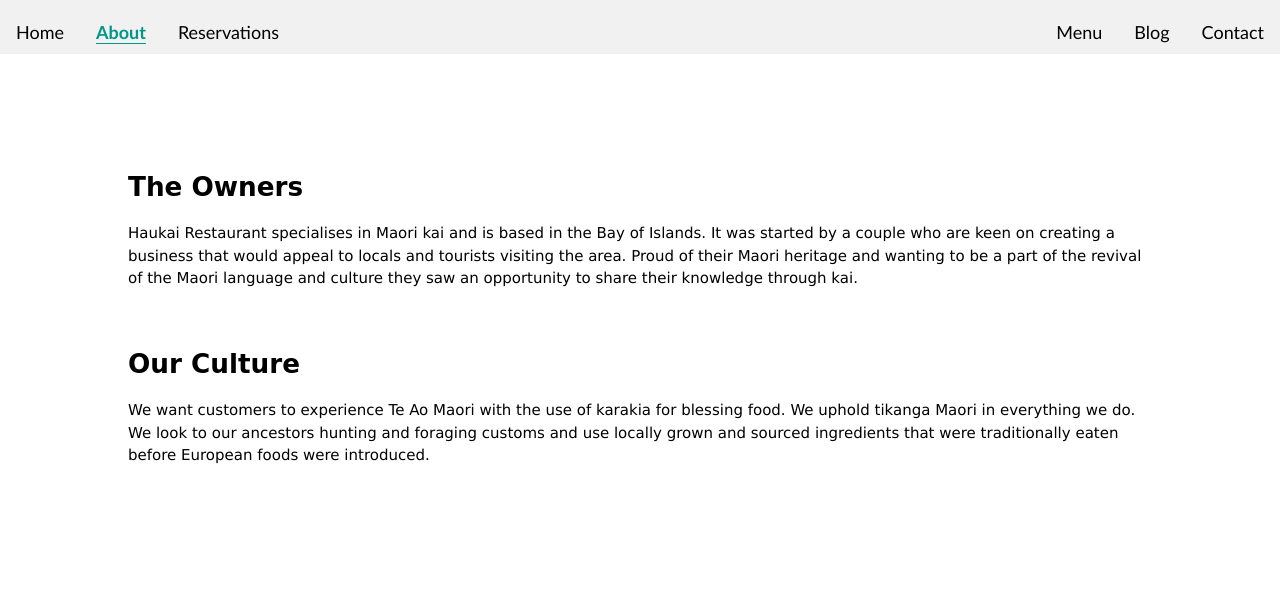
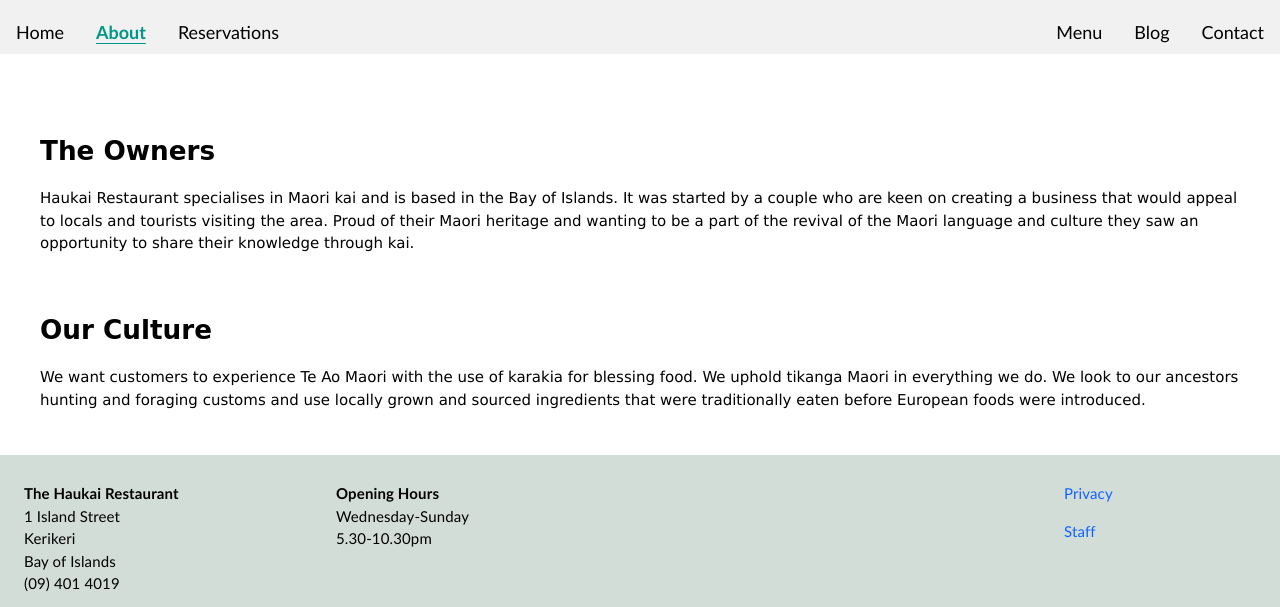
Before and after one commit to JessMeetsProgramming/haukai, a plain HTML site: page about/about.html in a window 1280 px wide. Shown: the part 193-800 px from the top of the page. Drawn offline with nearby package versions, Linux system fonts and the light colour scheme.

Commit message:
about page w3.css

```diff
--- a/about/about.html
+++ b/about/about.html
@@ -113,10 +113,11 @@
 			</div>
 		</nav>
 
-		<main class="main-container">
-			<div class="content" id="about-text">
+
+		<main class="w3-container w3-padding-large w3-margin">
+
 				<h3 class="body-heading">The Owners</h3>
-				<p class="about-text">
+				<p class="w3-section">
 					Haukai Restaurant specialises in Maori kai and is based in the Bay of
 					Islands. It was started by a couple who are keen on creating a
 					business that would appeal to locals and tourists visiting the area.
@@ -125,14 +126,14 @@
 					their knowledge through kai.
 				</p>
 				<h3 class="body-heading">Our Culture</h3>
-				<p class="about-text">
+				<p class="w3-section">
 					We want customers to experience Te Ao Maori with the use of karakia
 					for blessing food. We uphold tikanga Maori in everything we do. We
 					look to our ancestors hunting and foraging customs and use locally
 					grown and sourced ingredients that were traditionally eaten before
 					European foods were introduced.
 				</p>
-			</div>
+
 		</main>
 
 
--- a/styles/styles.css
+++ b/styles/styles.css
@@ -151,19 +151,6 @@
 
 
 
-/*ABOUT page rule sets-----------------------------------------------------------*/
-/*positioning and text styling*/
-#about-text {
-	display: block;
-	line-height:1.5;
-	margin-left:10%;
-	margin-right:10%;
-	text-align: left;
-	padding-bottom: 15%;
-	padding-top:5%;
-}
-
-
 /*RESERVATIONS page rule sets-----------------------------------------------------------------------*/
 
 /* main container*/
@@ -226,11 +213,11 @@
 	color: white;
 }
 
-.content {
-	/*keep content on top of image*/
+/*.content {
+	/*keep content on top of image
 	position: relative;
 
-}
+}*/
 /*positioning*/
 #booking-section {
 	text-align: center;
```
